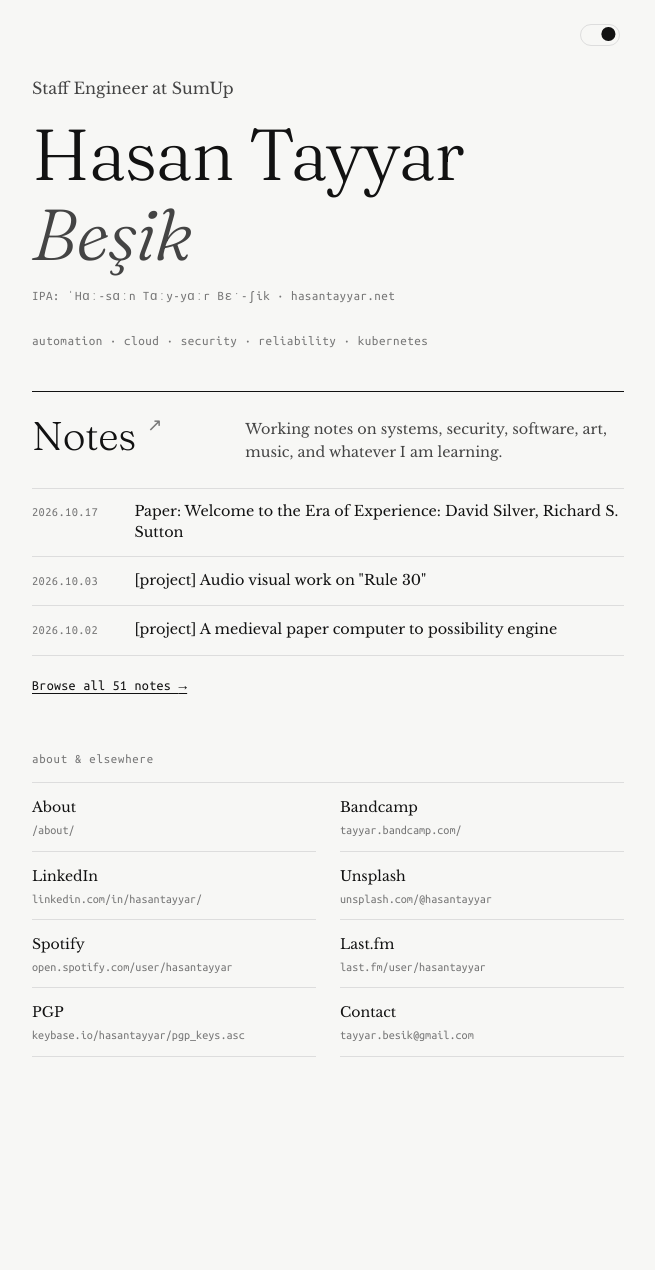
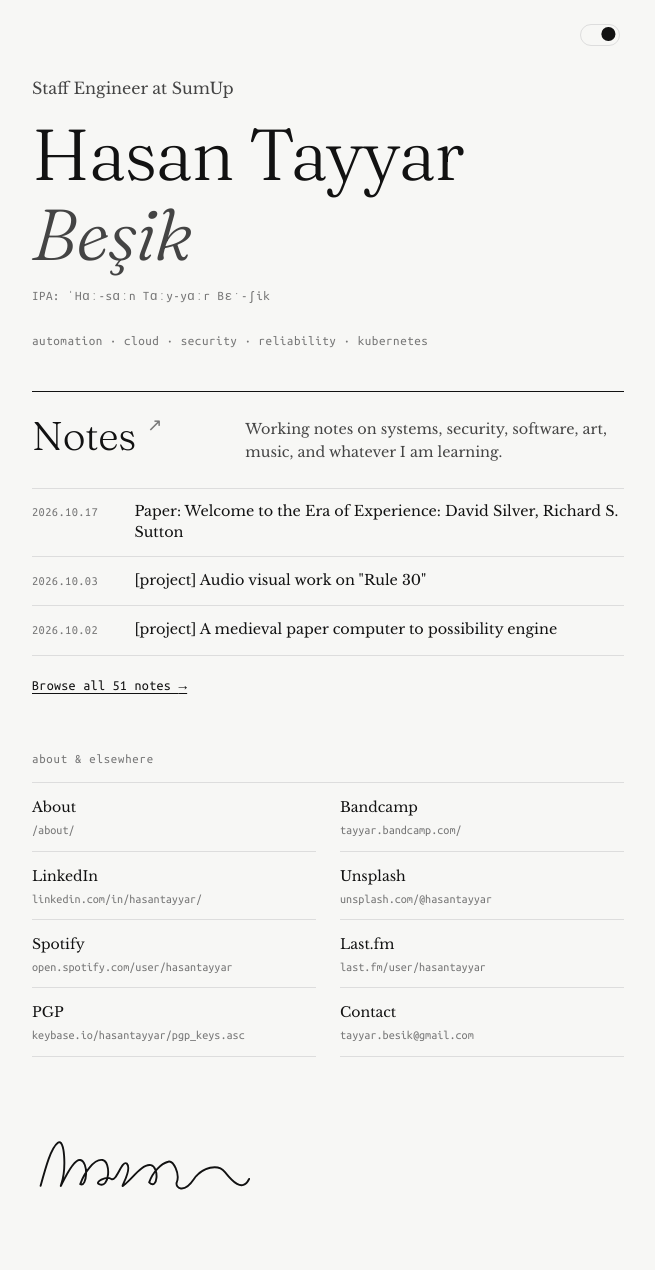
Before and after one commit to hasantayyar/hasantayyar.net, a Jekyll site: the page built from index.md, in a window 1280 px wide. Shown: the whole page, without its empty margins (312-967 px from the left). Built offline with Jekyll 4.4.1, drawn with Linux system fonts in a browser that asks for light colours; before the commit the page ends 1121 px from its top, so only the background shows below that.

Commit message:
feat: sign

```diff
--- a/_config.yml
+++ b/_config.yml
@@ -12,7 +12,7 @@ github_username:  hasantayyar
 medium_username: htayyar
 
 # Bump css_version and rename css/site-*.css when styles change (CDN cache bust).
-css_version: "202611064"
+css_version: "202611067"
 
 # Build settings
 highlighter: rouge
--- a/_includes/home-hero.html
+++ b/_includes/home-hero.html
@@ -10,7 +10,7 @@
     <span class="home-name-line">{{ given }}</span>
     <span class="home-name-line home-name-accent">{{ family }}</span>
   </h1>
-  <p class="home-meta">{{ site.description }} · {{ host }}</p>
+  <p class="home-meta">{{ site.description }}</p>
 
   <p class="home-skills" aria-label="Focus areas">
     {% for item in site.data.person.knowsAbout %}
@@ -66,4 +66,8 @@
       </li>
     </ul>
   </nav>
+
+  <div class="home-signoff">
+    {% include home-signature.html %}
+  </div>
 </section>
--- /dev/null
+++ b/_includes/home-signature.html
@@ -0,0 +1,21 @@
+<svg class="home-signature" viewBox="0 0 260 90" role="img" aria-label="tayyar">
+  <path
+    pathLength="1"
+    d="M10 66
+       C16 44 22 22 30 16
+       C38 10 40 46 34 64
+       C30 76 46 34 56 36
+       C66 38 64 68 56 64
+       C60 52 72 34 82 36
+       C92 38 90 70 78 64
+       C72 62 86 54 92 58
+       C98 62 104 36 110 40
+       C118 48 98 74 108 64
+       C116 58 128 40 138 42
+       C148 44 146 72 136 62
+       C140 50 150 40 158 38
+       C164 36 172 52 168 62
+       C166 68 176 76 188 58
+       C198 44 216 40 224 50
+       C232 60 244 74 252 58" />
+</svg>
--- a/css/site-202611064.css
+++ b/css/site-202611067.css
@@ -284,6 +284,30 @@ html[data-theme="light"] .theme-toggle-thumb{transform:translateX(1.15rem)}
   text-overflow:ellipsis;
   white-space:nowrap;
 }
+.home-signoff{
+  margin:3rem 0 0;
+  padding-top:1.5rem;
+}
+.home-signature{
+  display:block;
+  width:min(14rem,72%);
+  height:auto;
+  color:var(--fg);
+  overflow:visible;
+}
+.home-signature path{
+  fill:none;
+  stroke:currentColor;
+  stroke-width:2.2;
+  stroke-linecap:round;
+  stroke-linejoin:round;
+  stroke-dasharray:1;
+  stroke-dashoffset:1;
+  animation:home-signature-draw 4.2s ease forwards .4s;
+}
+@keyframes home-signature-draw{
+  to{stroke-dashoffset:0}
+}
 
 /* Notes */
 .notes-lede{margin:0 0 1rem;color:var(--fg-soft);line-height:1.75}
@@ -413,4 +437,8 @@ html[data-theme="light"] .theme-toggle-thumb{transform:translateX(1.15rem)}
     animation-iteration-count:1!important;
     transition-duration:.01ms!important;
   }
+  .home-signature path{
+    animation:none;
+    stroke-dashoffset:0;
+  }
 }
```
